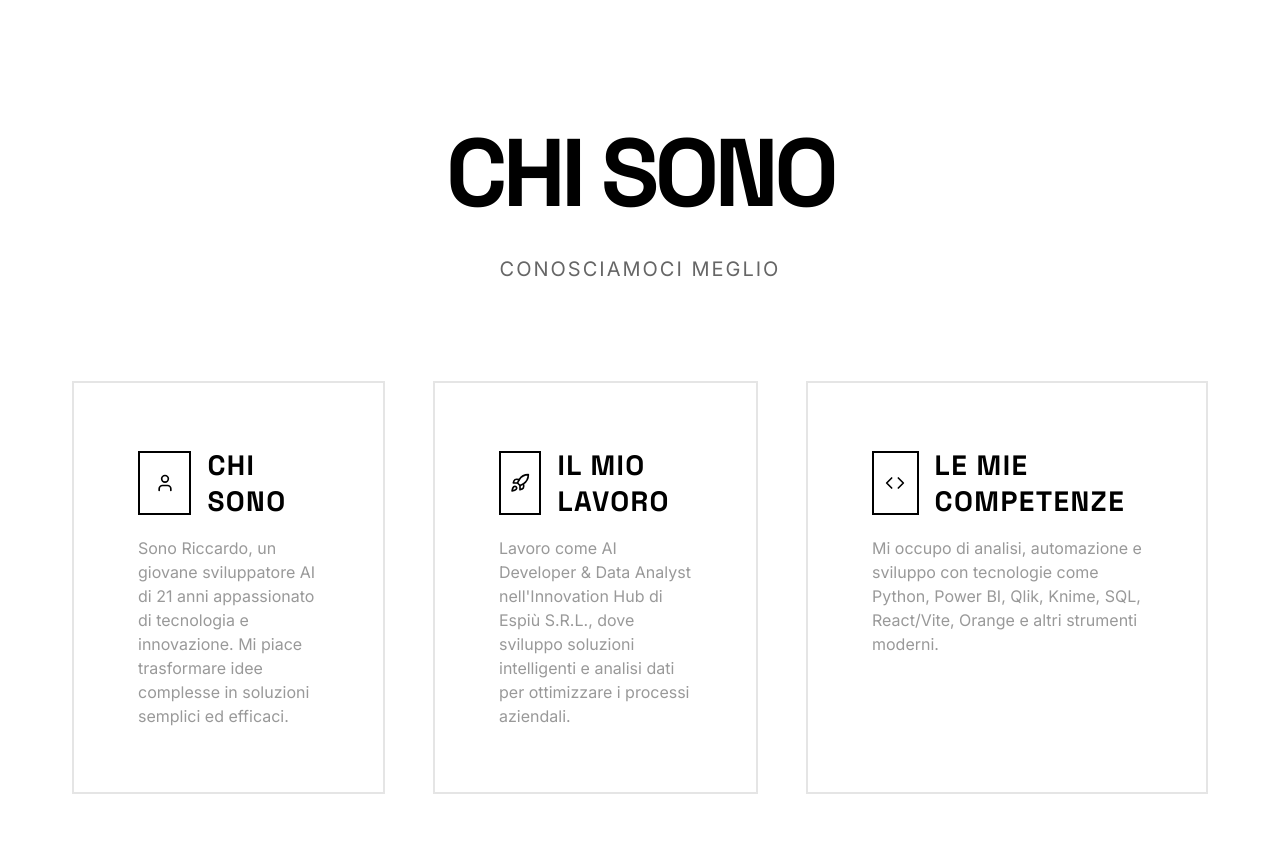
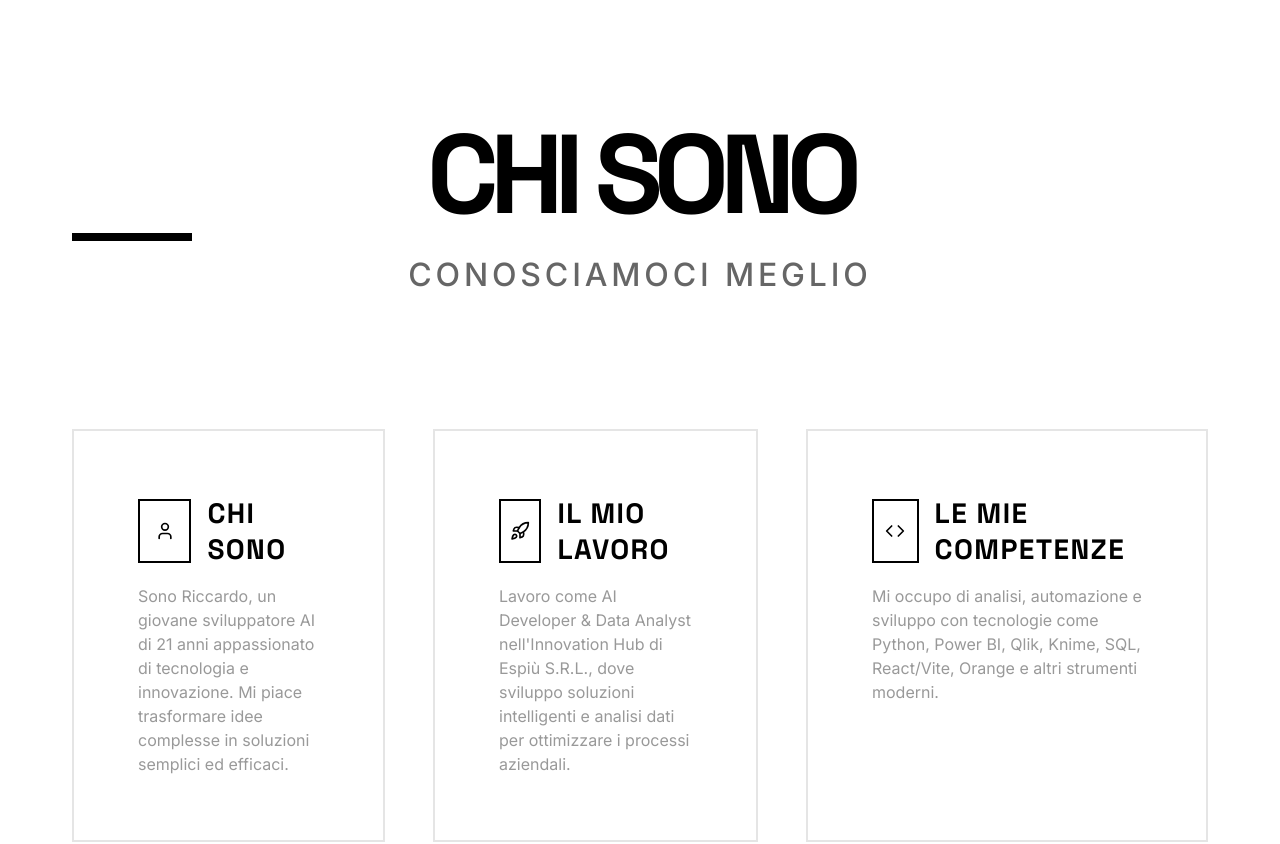
Before and after one commit to zozzy04/portfolio-riccardo, a React (Vite) app: page / in a window 1280 px wide. Shown: the part 2160-3004 px from the top of the page. Built offline with nearby package versions, Linux system fonts and the light colour scheme.

Commit message:
Fix: aggiorna titoli sezioni e spaziatura nello stile Lined

```diff
--- a/src/App.css
+++ b/src/App.css
@@ -271,46 +271,53 @@ section {
 /* Section Headers - Design moderno */
 .section-header {
   text-align: center;
-  margin-bottom: 4rem;
+  margin-bottom: 5rem;
 }
 
 @media (min-width: 768px) {
   .section-header {
-    margin-bottom: 5rem;
+    margin-bottom: 6rem;
   }
 }
 
 @media (min-width: 1024px) {
   .section-header {
-    margin-bottom: 6rem;
+    margin-bottom: 8rem;
   }
 }
 
 .section-title {
-  font-size: clamp(3rem, 8vw, 6rem);
-  margin-bottom: 2rem;
+  font-size: clamp(3.5rem, 10vw, 7rem);
+  margin-bottom: 1.5rem;
   color: var(--color-text-main);
   position: relative;
   font-family: var(--font-family-heading);
   font-weight: 900;
-  letter-spacing: -0.05em;
-  line-height: 1;
+  letter-spacing: -0.08em;
+  line-height: 0.9;
   text-transform: uppercase;
 }
 
 .section-title::after {
-  display: none;
+  content: '';
+  position: absolute;
+  bottom: -1rem;
+  left: 0;
+  width: 120px;
+  height: 8px;
+  background: var(--color-brand-primary);
+  border-radius: 0;
 }
 
 .section-subtitle {
-  font-size: clamp(1rem, 2vw, 1.25rem);
+  font-size: clamp(1.5rem, 3.5vw, 2rem);
   color: var(--color-text-secondary);
-  max-width: 700px;
+  max-width: 800px;
   margin: 0 auto;
   line-height: 1.6;
-  font-weight: 400;
+  font-weight: 500;
   text-transform: uppercase;
-  letter-spacing: 0.1em;
+  letter-spacing: 0.12em;
 }
 
 /* Header Styles */
```
